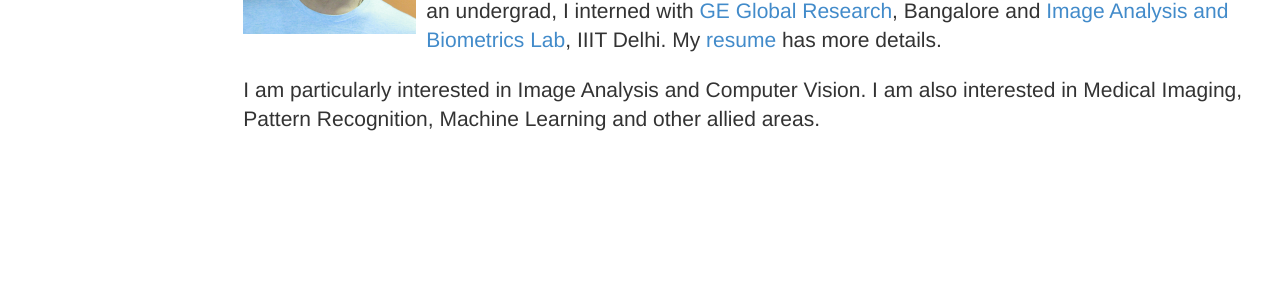
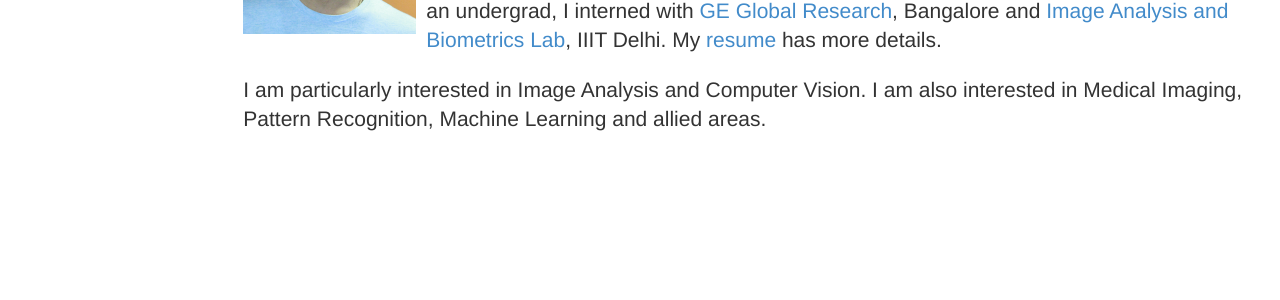
Before and after one commit to rajatvikramsingh/rajatvikramsingh.github.io, a Jekyll site: the page built from index.html, in a window 1280 px wide. Shown: the part 371-671 px from the top of the page. Built offline with Jekyll 4.4.1, drawn with Linux system fonts in a browser that asks for light colours; the list of posts is cut into pages by our own code.

Commit message:
Desc change

```diff
--- a/index.html
+++ b/index.html
@@ -11,5 +11,5 @@ layout: default
 
 <div><p class="lead">I completed my bachelor's degree (with Hons.) in Computer Science from <a href="http://iiitd.ac.in/">IIIT Delhi</a>. As an undergrad, I interned with <a href="http://www.geglobalresearch.com/">GE Global Research</a>, Bangalore and <a href="https://research.iiitd.edu.in/groups/iab/index.html">Image Analysis and Biometrics Lab</a>, IIIT Delhi. My <a href="/media/Resume_updated.pdf">resume</a> has more details.</p></div>
 
-<div><p class="lead">I am particularly interested in Image Analysis and Computer Vision. I am also interested in Medical Imaging, Pattern Recognition, Machine Learning and other allied areas.</p></div>
+<div><p class="lead">I am particularly interested in Image Analysis and Computer Vision. I am also interested in Medical Imaging, Pattern Recognition, Machine Learning and allied areas.</p></div>
 </div>
```
